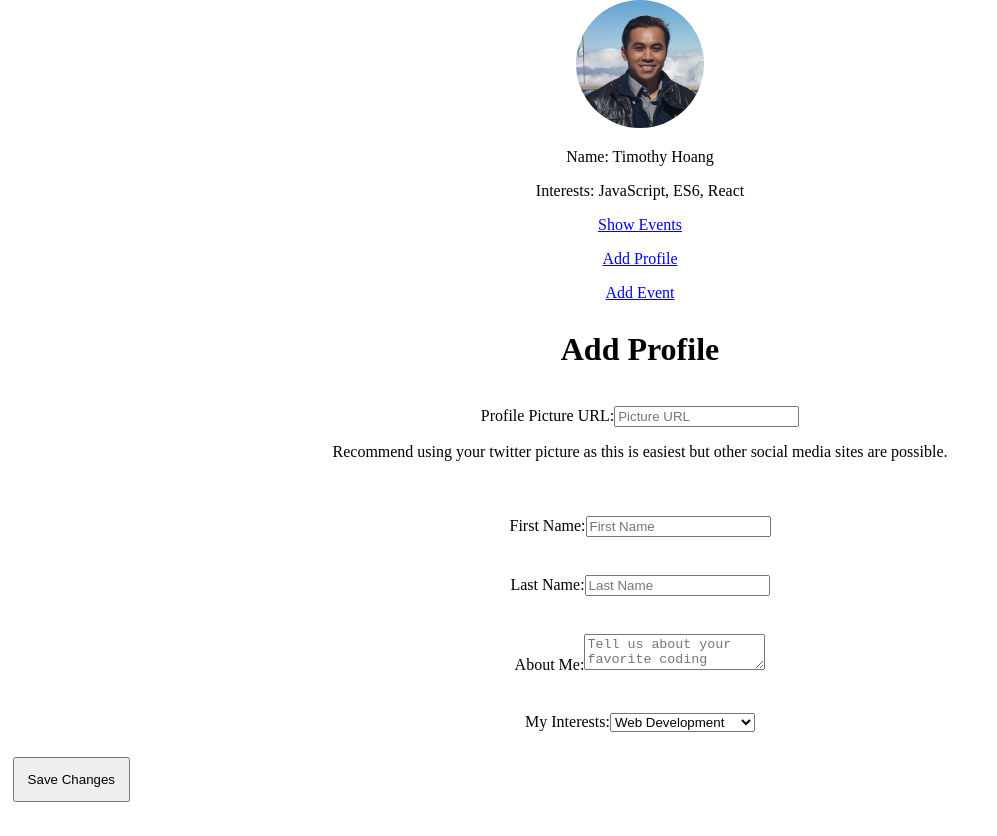
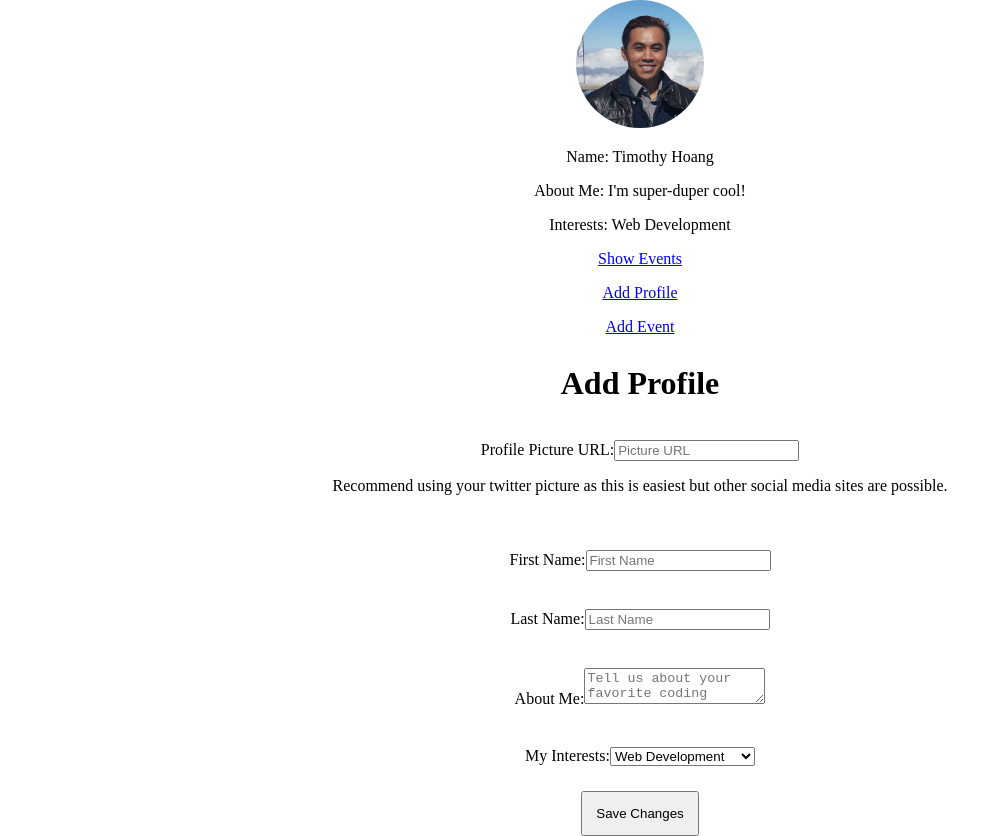
Before and after one commit to timOTdev/0028_respondez_app, a React (Create React App) app: page /add-profile in a window 1280 px wide. Shown: the whole page, without its empty margins (0-997 px from the left). Before the commit the page ends 815 px from the top, so only its background shows below. Built offline with nearby package versions, Linux system fonts and the light colour scheme.

Commit message:
Add save profile to state feature

```diff
--- a/src/AddProfile.js
+++ b/src/AddProfile.js
@@ -5,17 +5,22 @@ class AddProfile extends Component {
   constructor() {
     super();
     this.saveProfile = this.saveProfile.bind(this);
-
   }
 
   saveProfile(e) {
     e.preventDefault();
     alert('You saved your profile!')
-    console.log(this.profilePic.value)
-    console.log(this.firstName.value)
-    console.log(this.lastName.value)
-    console.log(this.aboutMe.value)
-    console.log(this.myInterests.value)
+
+    const profile = {
+      profileUrl: this.profileUrl.value,
+      firstName: this.firstName.value,
+      lastName: this.lastName.value,
+      aboutMe: this.aboutMe.value,
+      myInterests: this.myInterests.value,
+    }
+
+    console.log(profile);
+    this.props.updateProfile(profile);
     this.formReset.reset();
   }
 
@@ -26,7 +31,7 @@ class AddProfile extends Component {
           <h1>Add Profile</h1>
 
           <label>Profile Picture URL:
-            <input type="text" ref={(input) => (this.profilePic = input)} placeholder="Picture URL" required />
+            <input type="text" ref={(input) => (this.profileUrl = input)} placeholder="Picture URL" required />
             <p>Recommend using your twitter picture as this is easiest but other social media sites are possible.</p>
           </label>
 
@@ -43,12 +48,12 @@ class AddProfile extends Component {
           </label>
 
           <label>My Interests:
-            <select ref={(input) => {this.myInterests = input}} >
+            <select ref={(input) => {this.myInterests = input}}>
               <option defaultValue>Web Development</option>
               <option>Mobile Development</option>
-              <option>Dev Ops</option>
               <option>UI/UX Design</option>
               <option>Project Management</option>
+              <option>Dev Ops</option>
             </select>
           </label>
 
--- a/src/App.css
+++ b/src/App.css
@@ -40,3 +40,7 @@ hr {
   margin: 1%;
   padding: 1%;
 }
+
+.ProfileForm button {
+  margin: 0 auto;
+}
--- a/src/App.js
+++ b/src/App.js
@@ -5,12 +5,30 @@ import Header from './Header'
 import Main from './Main';
 
 class App extends Component {
+  constructor() {
+    super();
+    this.state = {
+      userProfile: {
+        profileUrl: "https://pbs.twimg.com/profile_images/900857250859954178/WGkyHQWs_400x400.jpg",
+        firstName: "Timothy",
+        lastName: "Hoang",
+        aboutMe: "I'm super-duper cool!",
+        myInterests: "Web Development",
+      }
+    }
+    this.updateProfile = this.updateProfile.bind(this);
+  }
+
+  updateProfile(profile) {
+    this.setState({ userProfile: profile })
+  }
+
   render() {
     return (
       <BrowserRouter>
         <div>
-            <Header />
-            <Main />
+            <Header {...this.state}/>
+            <Main updateProfile={this.updateProfile} />
         </div>
       </BrowserRouter>
     )
--- a/src/Header.js
+++ b/src/Header.js
@@ -8,7 +8,7 @@ class Header extends Component {
       return (
         <div>
           <header>
-            <MyProfile />
+            <MyProfile {...this.props}/>
 
             <div>
               <p><Link to='/'>Show Events</Link></p>
--- a/src/Main.js
+++ b/src/Main.js
@@ -6,12 +6,15 @@ import AddEvent from './AddEvent';
 import AddProfile from './AddProfile';
 
 class Main extends Component {
+  constructor() {
+    super();
+  }
   render() {
     return (
       <main>
         <Switch>
             <Route exact path='/' component={ShowEvents} />
-              <Route path='/add-profile' component={AddProfile} />
+            <Route path='/add-profile' render={()=><AddProfile updateProfile={this.props.updateProfile}/>} />
             <Route path='/add-event' component={AddEvent} />
         </Switch>
       </main>
--- a/src/MyProfile.js
+++ b/src/MyProfile.js
@@ -10,8 +10,9 @@ class MyProfile extends Component {
             <img src={tim} alt="Tim"/>
           </div>
           <div className="MyInfo">
-            <p>Name: Timothy Hoang</p>
-            <p>Interests: JavaScript, ES6, React</p>
+            <p>Name: {this.props.userProfile.firstName} {this.props.userProfile.lastName}</p>
+            <p>About Me: {this.props.userProfile.aboutMe}</p>
+            <p>Interests: {this.props.userProfile.myInterests}</p>
           </div>
         </div>
       );
```
Lines whose indentation alone changed are shown as unchanged.
